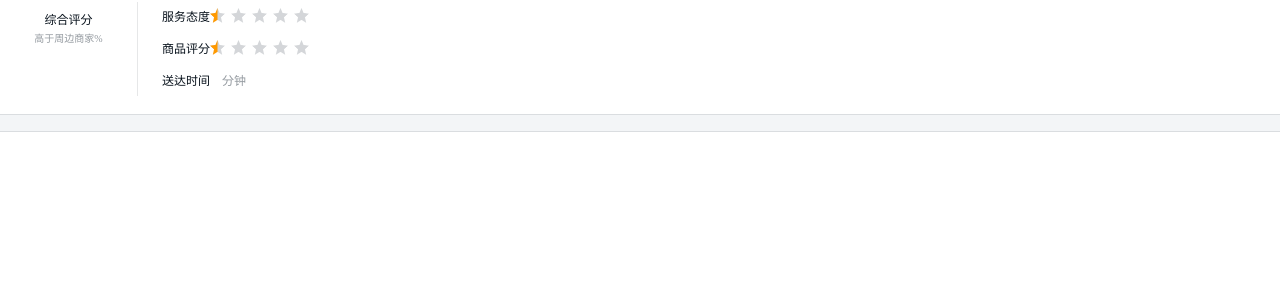
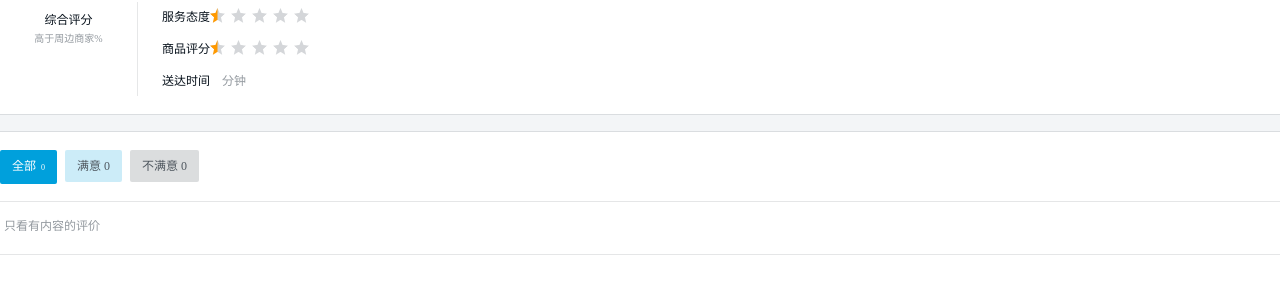
Before and after one commit to heyuhua1992/clone-ele, a Vue app: page /ratings in a window 1280 px wide. Shown: the part 196-490 px from the top of the page. Built offline with nearby package versions, Linux system fonts and the light colour scheme; no server answers.

Commit message:
加入评论选择块，还没有评论内容

```diff
--- a/src/components/ratings/Ratings.vue
+++ b/src/components/ratings/Ratings.vue
@@ -29,6 +29,12 @@
       </div>
     </div>
     <Split />
+    <RatingSelect :selectType="selectType"
+                  :onlyContent="onlyContent"
+                  :desc="desc"
+                  :ratings="ratings"
+                  @select="selectRating"
+                  @toggle="toggleContent"/>
   </div>
 </div>
 </template>
@@ -36,16 +42,64 @@
 <script>
 import Star from 'components/star/Star'
 import Split from 'components/split/Split'
+import RatingSelect from 'components/ratingselect/RatingSelect'
+const ALL = 2
 export default {
   name: 'ratings',
+  data () {
+    return {
+      ratings: [],
+      selectType: ALL,
+      onlyContent: true,
+      desc: {
+        all: '全部',
+        positive: '满意',
+        nagative: '不满意'
+      }
+    }
+  },
   props: {
     seller: {
       type: Object
     }
   },
+  beforeCreate () {
+    this.$axios.get('/api/appData')
+      .then(rep => {
+        this.ratings = rep.data.data.ratings
+      })
+      .catch(error => {
+        console.log(error)
+      })
+  },
+  methods: {
+    selectRating (type) {
+      this.selectType = type
+      // 下面的感觉可以不要
+      this.$nextTick()
+        .then(() => {
+          this.scroll.refresh()
+        })
+        .catch(err => {
+          console.log(err)
+        })
+    },
+    toggleContent () {
+      this.onlyContent = !this.onlyContent
+      // 下面的感觉可以不要
+      this.$nextTick()
+        .then(() => {
+          this.scroll.refresh()
+        })
+        .catch(err => {
+          console.log(err)
+        })
+    }
+  },
   components: {
     Star,
-    Split
+    Split,
+    RatingSelect
   }
 }
 </script>
```
